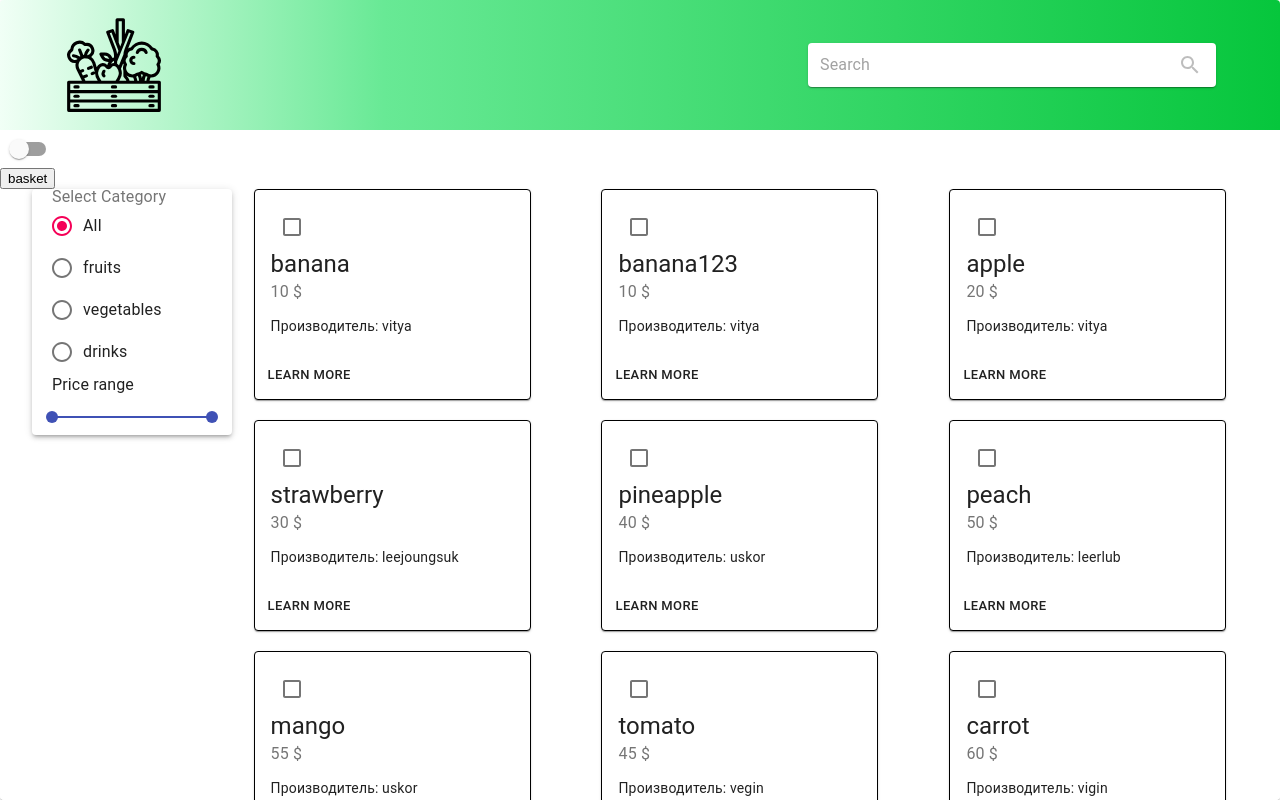
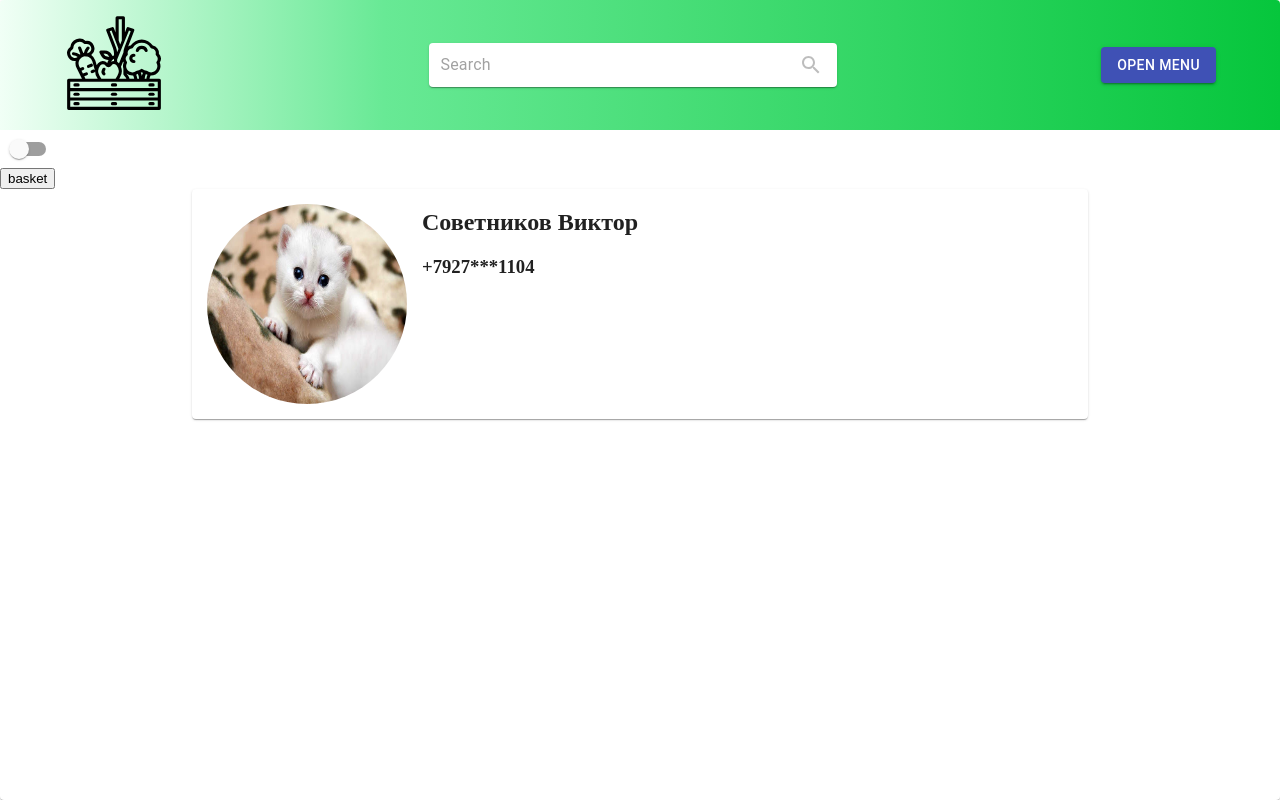
Before and after one commit to Advicel/Shop, a React (Create React App) app in the folder shop/: page /profile in a window 1280 px wide. Built offline with nearby package versions, Linux system fonts and the light colour scheme.

Commit message:
add: router

```diff
--- a/shop/package.json
+++ b/shop/package.json
@@ -12,6 +12,8 @@
     "react": "^17.0.1",
     "react-dom": "^17.0.1",
     "react-redux": "^7.2.2",
+    "react-router": "^5.2.0",
+    "react-router-dom": "^5.2.0",
     "react-scripts": "4.0.2",
     "web-vitals": "^1.1.0"
   },
@@ -45,6 +47,7 @@
     "eslint": "^7.19.0",
     "eslint-plugin-only-warn": "^1.0.2",
     "eslint-plugin-react": "^7.22.0",
-    "gh-pages": "^3.1.0"
+    "gh-pages": "^3.1.0",
+    "history": "^5.0.0"
   }
 }
--- a/shop/src/App.js
+++ b/shop/src/App.js
@@ -1,11 +1,17 @@
 import React, { useState } from 'react';
 import { ThemeProvider, createMuiTheme } from '@material-ui/core/styles';
-import { Paper } from '@material-ui/core';
+import { Paper} from '@material-ui/core';
 import './styles/styles.css';
 import Header from './components/Header/Header.js';
 import Body from './components/Body/Body.js';
 import ThemeSwitcher from './components/ThemeSwitcher.js';
-import BusketModal from './components/modal/BasketModal.js';
+import BusketModal from './components/Basket/BasketModal.js';
+import { createBrowserHistory } from 'history';
+import { BrowserRouter as Router, Switch, Route } from 'react-router-dom';
+import Basket from './components/Basket/Basket';
+import Profile from './components/Profile/Profile';
+
+const history = createBrowserHistory();
 
 export default function App({ data }) {
   const [darkMode, setDarkMode] = useState(false);
@@ -16,14 +22,27 @@ export default function App({ data }) {
   });
   return (
     <ThemeProvider theme={theme}>
-      <Paper style={{ height: '100vh' ,overflowY:"scroll"}}>
+      <Paper style={{ height: '100vh', overflowY: 'scroll' }}>
+        <Router>
           <Header />
           <ThemeSwitcher
             onChange={() => setDarkMode(!darkMode)}
             value={darkMode}
           />
-        <BusketModal/>
+          <BusketModal />
+
+          <Switch>
+            <Route path='/basket'>
+              <Basket />
+            </Route>
+            <Route path ='/profile'>
+                <Profile/>
+            </Route>
+            <Route path='/'>
               <Body data={data} />
+            </Route>
+          </Switch>
+        </Router>
       </Paper>
     </ThemeProvider>
   );
--- /dev/null
+++ b/shop/src/components/Basket/Basket.js
@@ -0,0 +1,8 @@
+import React from 'react';
+import BasketList from './BasketList';
+
+export default function Basket(){
+    return(
+        <BasketList />
+    );
+}
--- a/shop/src/components/modal/BasketModal.js
+++ b/shop/src/components/Basket/BasketModal.js
@@ -3,7 +3,7 @@ import { makeStyles } from '@material-ui/core/styles';
 import Modal from '@material-ui/core/Modal';
 import Backdrop from '@material-ui/core/Backdrop';
 import Fade from '@material-ui/core/Fade';
-import BasketList from './BasketList';
+import BasketList from './BasketList.js';
 
 const useStyles = makeStyles((theme) => ({
   modal: {
--- a/shop/src/components/Header/Header.js
+++ b/shop/src/components/Header/Header.js
@@ -2,14 +2,20 @@ import { makeStyles } from '@material-ui/core';
 import Search from '../Filters/Search.js';
 import logo from '../../imgs/harvest.svg';
 import React from 'react';
+import CustomizedMenus from '../Menu/Menu.js';
+import { Link } from 'react-router-dom';
 
 export default function Header() {
   const styles = useStyles();
   return (
     <div className={styles.header}>
       <div className={styles.headerWrapper}>
-        <img className={styles.logo} src={logo}></img>
+          <Link to='/'>
+            <img className={styles.logo} src={logo} />
+          </Link>
+
         <Search />
+        <CustomizedMenus />
       </div>
     </div>
   );
--- /dev/null
+++ b/shop/src/components/Menu/Menu.js
@@ -0,0 +1,96 @@
+import React from 'react';
+import { withStyles } from '@material-ui/core/styles';
+import Button from '@material-ui/core/Button';
+import Menu from '@material-ui/core/Menu';
+import MenuItem from '@material-ui/core/MenuItem';
+import ListItemIcon from '@material-ui/core/ListItemIcon';
+import ListItemText from '@material-ui/core/ListItemText';
+import InboxIcon from '@material-ui/icons/MoveToInbox';
+import DraftsIcon from '@material-ui/icons/Drafts';
+import SendIcon from '@material-ui/icons/Send';
+import {Link} from 'react-router-dom';
+
+const StyledMenu = withStyles({
+  paper: {
+    border: '1px solid #d3d4d5',
+  },
+})((props) => (
+  <Menu
+    elevation={0}
+    getContentAnchorEl={null}
+    anchorOrigin={{
+      vertical: 'bottom',
+      horizontal: 'center',
+    }}
+    transformOrigin={{
+      vertical: 'top',
+      horizontal: 'center',
+    }}
+    {...props}
+  />
+));
+
+const StyledMenuItem = withStyles((theme) => ({
+  root: {
+    '&:focus': {
+      backgroundColor: theme.palette.primary.main,
+      '& .MuiListItemIcon-root, & .MuiListItemText-primary': {
+        color: theme.palette.common.white,
+      },
+    },
+  },
+}))(MenuItem);
+
+export default function CustomizedMenus() {
+  const [anchorEl, setAnchorEl] = React.useState(null);
+
+  const handleClick = (event) => {
+    setAnchorEl(event.currentTarget);
+  };
+
+  const handleClose = () => {
+    setAnchorEl(null);
+  };
+
+  return (
+    <div>
+      <Button
+        aria-controls="customized-menu"
+        aria-haspopup="true"
+        variant="contained"
+        color="primary"
+        onClick={handleClick}
+      >
+        Open Menu
+      </Button>
+      <StyledMenu
+        id="customized-menu"
+        anchorEl={anchorEl}
+        keepMounted
+        open={Boolean(anchorEl)}
+        onClose={handleClose}
+      >
+        <StyledMenuItem>
+          <ListItemIcon>
+            <SendIcon fontSize="small" />
+          </ListItemIcon>
+          <Link to="/" color="primary">Home</Link>
+
+          {/* <ListItemText primary="Basket" /> */}
+        </StyledMenuItem>
+        <StyledMenuItem>
+          <ListItemIcon>
+            <DraftsIcon fontSize="small" />
+          </ListItemIcon>
+          <Link to="/profile" color="primary">Profile</Link>
+        </StyledMenuItem>
+        <StyledMenuItem>
+          <ListItemIcon>
+            <InboxIcon fontSize="small" />
+          </ListItemIcon>
+          <Link to="/basket" color="primary">Basket</Link>
+        </StyledMenuItem>
+      </StyledMenu>
+    </div>
+  );
+}
--- /dev/null
+++ b/shop/src/components/Profile/Profile.js
@@ -0,0 +1,32 @@
+import React from 'react';
+import {makeStyles, Paper} from '@material-ui/core';
+import cat from '../../imgs/cat.jpg';
+
+const useStyles = makeStyles({
+    root:{
+        width:"70%",
+        margin:"0 auto",
+        display:"flex"
+    },
+    userImg:{
+        width:200,
+        height:200,
+        borderRadius:"50%",
+        margin:15,
+    },
+},{
+    name:"Profile",
+});
+
+export default function Profile(){
+    const styles = useStyles();
+    return (
+        <Paper className={styles.root}>
+            <img src={cat} className={styles.userImg} alt ="cat"/>
+            <div className={styles.userInfo}>
+            <h2>Советников Виктор</h2>
+            <h3>+7927***1104</h3>
+            </div>
+        </Paper>
+    );
+}
--- a/shop/src/components/ShopContent.js
+++ b/shop/src/components/ShopContent.js
@@ -10,7 +10,7 @@ function ShopContent({ filter, data }) {
       (card.category === filter.category || filter.category === 'All') &&
       ((card.price >= filter.minPrice && card.price <= filter.maxPrice) ||
         filter.minPrice === null) &&
-      card.name.startsWith(filter.namePattern)
+      card.name.toLowerCase().startsWith(filter.namePattern.toLowerCase())
   );
 
   if (!data.length) {
```
Also changed, not shown: shop/src/components/Basket/BasketList.js (renamed from shop/src/components/modal/BasketList.js), shop/src/imgs/cat.jpg (added), 1 other file (tests, documents, lock files or other folders). Lines whose indentation alone changed are shown as unchanged.
